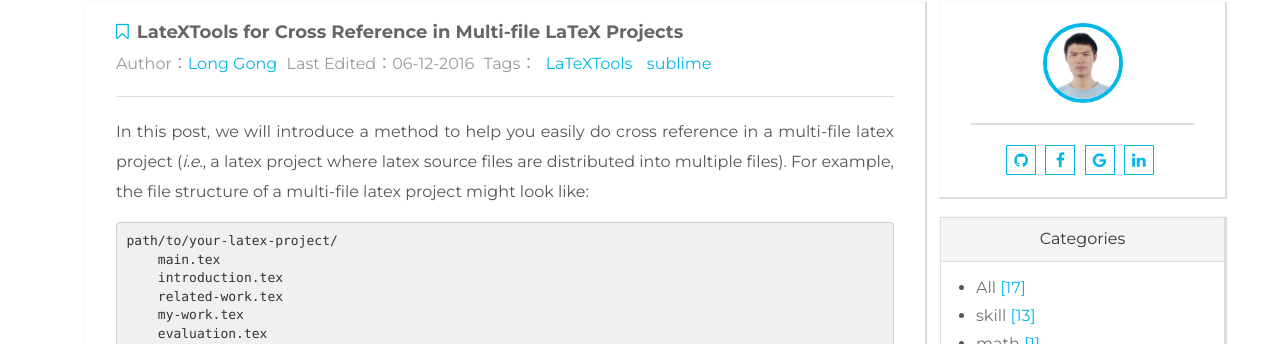
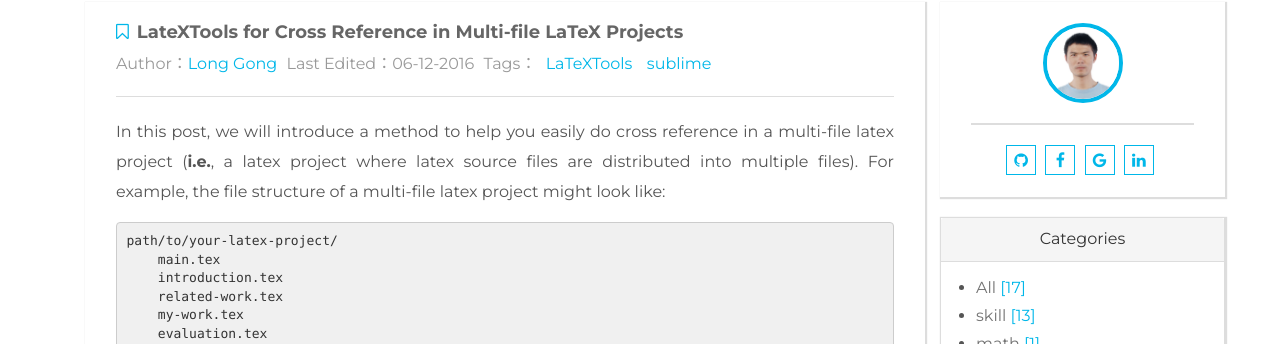
Before and after one commit to lgong30/lgong30.github.io, a Jekyll site: the page built from _posts/2016-06-12-Efficient-Usage-of-LaTeXTools.md, in a window 1280 px wide. Shown: the part 98-442 px from the top of the page. Built offline with Jekyll 4.4.1, drawn with Linux system fonts in a browser that asks for light colours; comment, search, counter and statistics services are not loaded.

````diff
--- a/_posts/2016-06-12-Efficient-Usage-of-LaTeXTools.md
+++ b/_posts/2016-06-12-Efficient-Usage-of-LaTeXTools.md
@@ -5,7 +5,7 @@
 categories: [skill]
 ---
 
-In this post, we will introduce a method to help you easily do cross reference in a multi-file latex project (_i.e._, a latex project where latex source files are distributed into multiple files). For example, the file structure of a multi-file latex project might look like:
+In this post, we will introduce a method to help you easily do cross reference in a multi-file latex project (__i.e.__, a latex project where latex source files are distributed into multiple files). For example, the file structure of a multi-file latex project might look like:
 
 ```shell
 path/to/your-latex-project/
````
Also changed, not shown: _posts/2016-09-16-sublime-text-3-latextools.md (+0 -2 lines).
